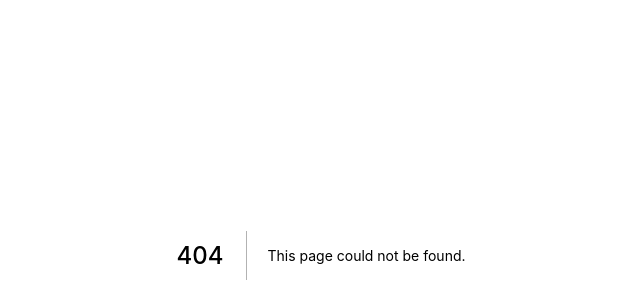
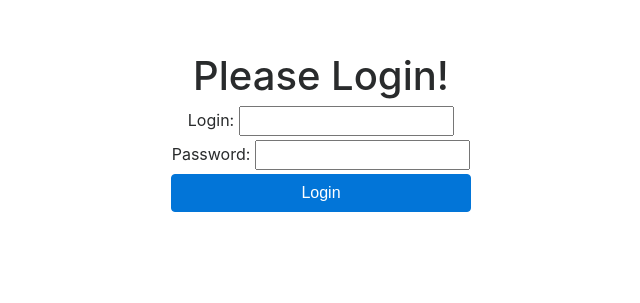
Before and after one commit to vpast/test-page-try, a Next.js app: page /login in a window 1280 px wide. Before the commit this address had no page. Shown: the part 145-448 px from the top of the page, without its empty margins (319-959 px from the left). Built offline with nearby package versions, Linux system fonts and the light colour scheme.

Commit message:
login page

```diff
--- /dev/null
+++ b/components/Login.js
@@ -0,0 +1,25 @@
+import {useRouter} from 'next/router';
+
+const Login = () => {
+  const router = useRouter();
+  return (
+    <form className="login_box" onSubmit={(e) => {
+      e.preventDefault();
+      // делаем что-нибудь с данными
+      router.push('/');
+    }}>
+        <div>
+          <label>Login:</label>
+          <input type="text" id="login" name="login" />
+        </div>
+        <div>
+          <label>Password:</label>
+          <input type="text" id="password" name="password" />
+        </div>
+        <input type="submit" value="Login" className="btn btn-primary"/>
+    </form>
+
+  )
+}
+
+export default Login
--- a/components/TopNavBar.js
+++ b/components/TopNavBar.js
@@ -45,6 +45,11 @@ const TopNavBar = (props) => {
               {navlinks[5].text}
               </a>
             </li>
+            <li className="nav-item">
+              <a className="nav-link" href={navlinks[6].link}>
+              {navlinks[6].text}
+              </a>
+            </li>
           </ul>
           <form className="form-inline mt-2 mt-md-0">
             <input
--- a/data/navlinks.js
+++ b/data/navlinks.js
@@ -22,5 +22,9 @@ export const navlinks = [
   {
     link: "/tests",
     text: "Tests"
+  },
+  {
+    link: "/login",
+    text: "Login"
   }
 ]
--- a/pages/index.js
+++ b/pages/index.js
@@ -2,6 +2,7 @@ import DashboardLayout from "../components/examples/DashboardLayout"
 import TopNavBar from "../components/TopNavBar"
 import {navlinks} from "../data/navlinks"
 import SideBar from "../components/SideBar"
+
 
 const IndexPage = () => {
   return (
--- /dev/null
+++ b/pages/login.js
@@ -0,0 +1,19 @@
+import Login from "../components/Login"
+
+const LoginPage = () => {
+  return (
+    <div className="container login_position">
+      <link
+          rel="stylesheet"
+          href="https://maxcdn.bootstrapcdn.com/bootstrap/4.0.0-alpha.6/css/bootstrap.min.css"
+          integrity="sha384-rwoIResjU2yc3z8GV/NPeZWAv56rSmLldC3R/AZzGRnGxQQKnKkoFVhFQhNUwEyJ"
+          crossorigin="anonymous"
+        />
+      <link rel="stylesheet" href="/css/login.css"/>
+      <h1>Please Login!</h1>
+      <Login />
+    </div>
+  )
+}
+
+export default LoginPage
--- /dev/null
+++ b/public/css/login.css
@@ -0,0 +1,24 @@
+/* Login Page */
+.container {
+  height: 500px;
+}
+
+.login_position {
+  display: flex;
+  flex-direction: column;
+  justify-content: center;
+  align-items: center;
+}
+
+.login_box {
+  width: 300px;
+  height: 50px;
+  display: flex;
+  flex-direction: column;
+  text-align: center;
+  justify-content: space-between;
+}
+
+label {
+  margin-right: 5px
+}
```
